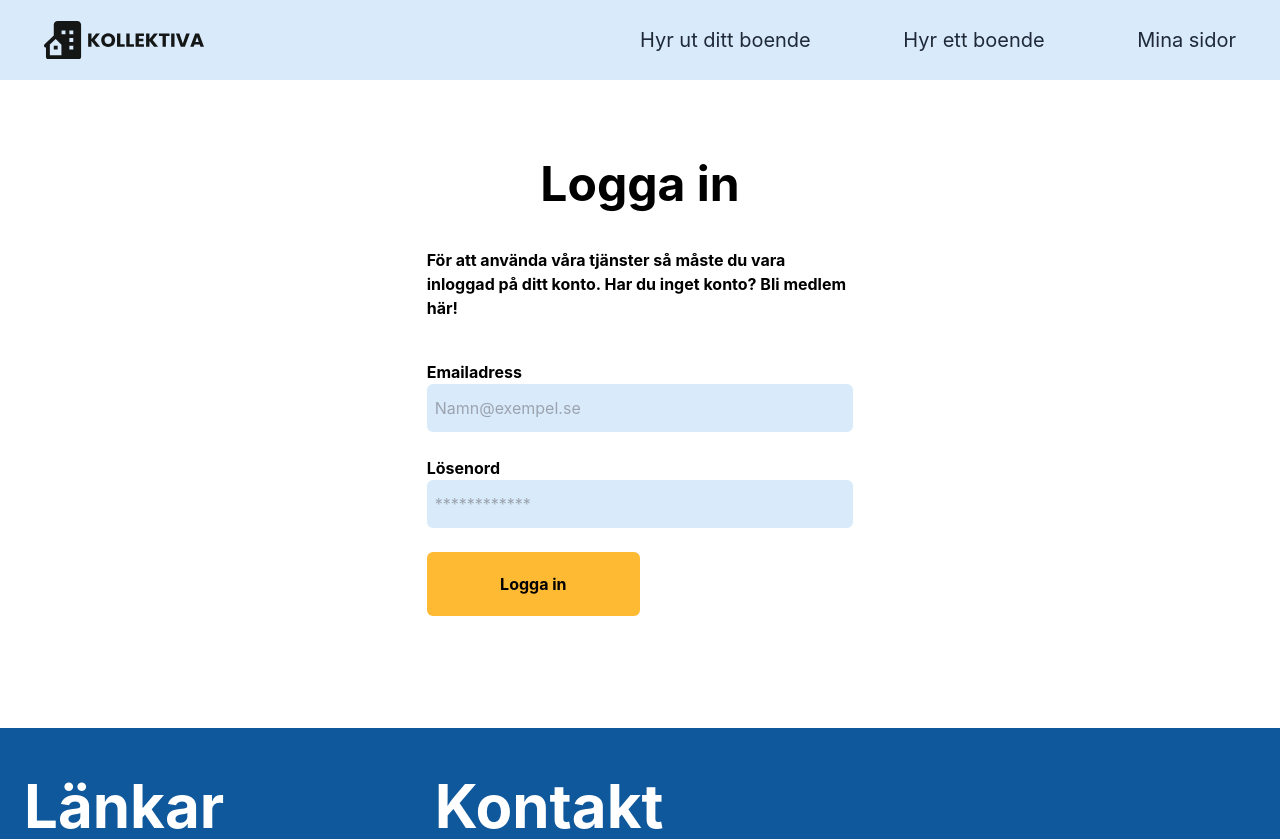
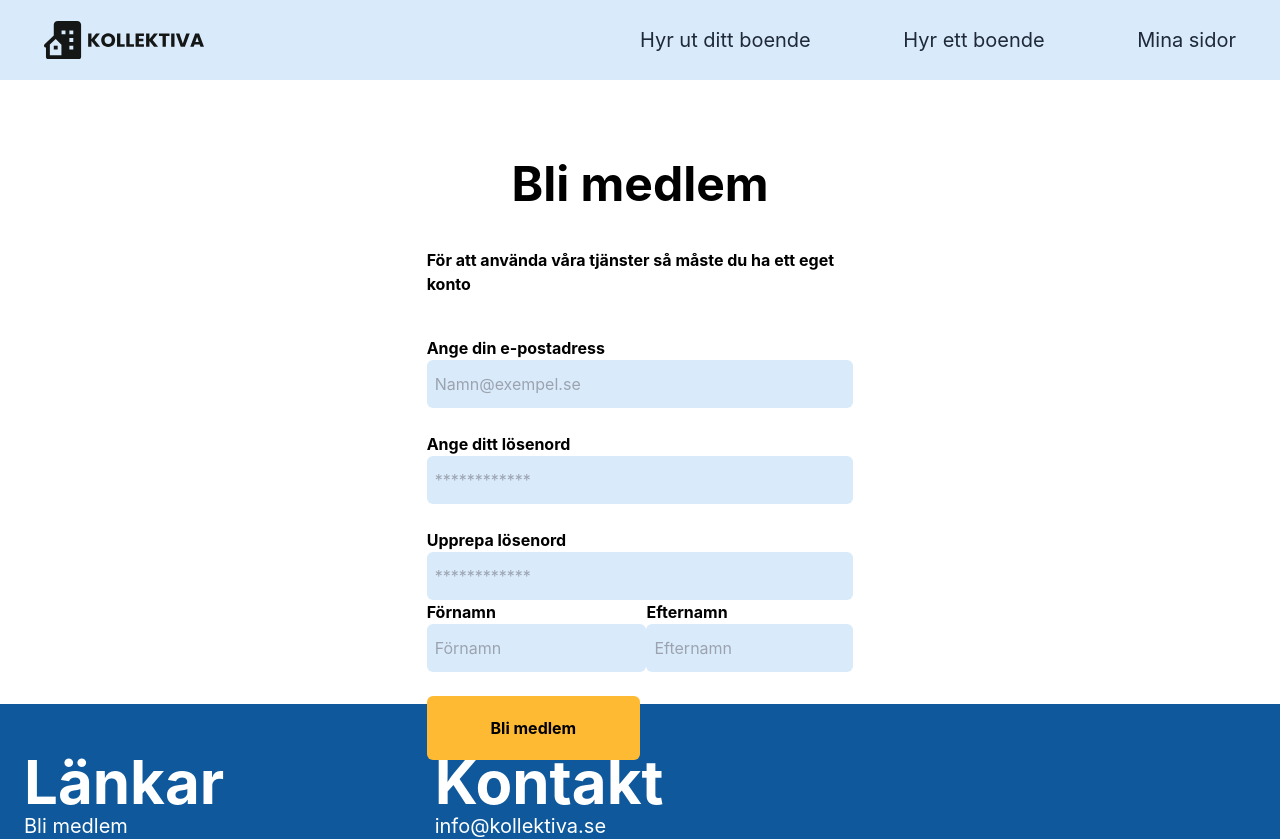
Before and after one commit to Sakariash/Kollektiva, a Next.js app: page / in a window 1280 px wide. Shown: the top 839 px of the page. Built offline with nearby package versions, Linux system fonts and the light colour scheme.

Commit message:
added be member

```diff
--- /dev/null
+++ b/components/BecomeMember/BecomeMemberForm/index.js
@@ -0,0 +1,77 @@
+const BecomeMemberForm = (props) => {
+  return (
+    <div className="flex flex-col items-center content-center mt-20 tablet:mt-10">
+      <div className="w-3/4 tablet:h-12 tablet:w-3/5 laptop:w-1/3">
+        <label className="block" for="email">
+          <p className="font-bold">Ange din e-postadress</p>
+        </label>
+        <input
+          className="bg-secondary h-10 w-full rounded-md pl-2 tablet:h-12 tablet:w-full"
+          type="text"
+          placeholder="Namn@exempel.se"
+          name="email"
+          required
+        ></input>
+
+        <label for="password" className="block">
+          <p className="mt-6 font-bold">Ange ditt lösenord</p>
+        </label>
+        <input
+          className="bg-secondary h-10 w-full rounded-md pl-2 tablet:h-12 tablet:w-full"
+          type="password"
+          placeholder="************"
+          name="password"
+          required
+        ></input>
+
+        <label for="password" className="block">
+          <p className="mt-6 font-bold">Upprepa lösenord</p>
+        </label>
+        <input
+          className="bg-secondary h-10 w-full rounded-md pl-2 tablet:h-12 tablet:w-full"
+          type="password"
+          placeholder="************"
+          name="password"
+          required
+        ></input>
+
+        <div className="flex flex-col tablet:flex-row">
+          <label className="block" for="name">
+            <p className="font-bold">Förnamn</p>
+
+            <input
+              className="bg-secondary h-10 w-full rounded-md pl-2 tablet:mr-4 tablet:h-12 tablet:w-full"
+              type="text"
+              placeholder="Förnamn"
+              name="name"
+              required
+            ></input>
+          </label>
+
+          <label className="block" for="lastname">
+            <p className="font-bold">Efternamn</p>
+
+            <input
+              className="bg-secondary h-10 w-full rounded-md pl-2 tablet:h-12 tablet:w-full"
+              type="text"
+              placeholder="Efternamn"
+              name="lastname"
+              required
+            ></input>
+          </label>
+        </div>
+
+        <div className="flex justify-center tablet:justify-start">
+          <button
+            className="bg-btnPrimary mt-20 h-14 w-3/4 font-bold rounded-md mb-20 tablet:h-16 tablet:w-3/6 tablet:mt-6"
+            type="submit"
+          >
+            Bli medlem
+          </button>
+        </div>
+      </div>
+    </div>
+  );
+};
+
+export default BecomeMemberForm;
--- /dev/null
+++ b/components/BecomeMember/BecomeMemberText/index.js
@@ -0,0 +1,11 @@
+const BecomeMemberText = () => {
+  return (
+    <div className="hidden tablet:flex justify-center content-center mt-10">
+      <p className="font-bold flex justify-center tablet:w-3/5 laptop:w-1/3">
+        För att använda våra tjänster så måste du ha ett eget konto
+      </p>
+    </div>
+  );
+};
+
+export default BecomeMemberText;
--- /dev/null
+++ b/components/BecomeMember/LoginHeading/index.js
@@ -0,0 +1,11 @@
+const LoginHeading = () => {
+  return (
+    <div className="flex flex-col justify-center content-center mt-20">
+      <h1 className="text-4xl font-bold flex justify-center tablet:text-5xl">
+        Bli medlem
+      </h1>
+    </div>
+  );
+};
+
+export default LoginHeading;
--- /dev/null
+++ b/components/BecomeMember/index.js
@@ -0,0 +1,15 @@
+import LoginHeading from "./LoginHeading";
+import BecomeMemberForm from "./BecomeMemberForm";
+import BecomeMemberText from "./BecomeMemberText";
+
+const BecomeMember = () => {
+  return (
+    <div className="flex flex-col justify-center content-center w-full">
+      <LoginHeading />
+      <BecomeMemberText />
+      <BecomeMemberForm />
+    </div>
+  );
+};
+
+export default BecomeMember;
--- a/components/Login/LoginForm/index.js
+++ b/components/Login/LoginForm/index.js
@@ -3,7 +3,7 @@ const LoginForm = (props) => {
     <div className="flex flex-col items-center content-center mt-20 tablet:mt-10">
       <div className="w-3/4 tablet:h-12 tablet:w-3/5 laptop:w-1/3">
         <label className="block" for="email">
-          <p className="font-bold">Emailadress</p>
+          <p className="font-bold">E-postadress</p>
         </label>
         <input
           className="bg-secondary h-10 w-full rounded-md pl-2 tablet:h-12 tablet:w-full"
--- a/pages/index.js
+++ b/pages/index.js
@@ -4,7 +4,8 @@ import styles from "../styles/Home.module.css";
 import Navbar from "../components/Navbar";
 import Login from "../components/Login";
 import Footer from "../components/Footer";
+import BecomeMember from "../components/BecomeMember";
 
 export default function Home() {
-  return [<Navbar />, <Login />, <Footer />];
+  return [<Navbar />, <BecomeMember />, <Footer />];
 }
```
